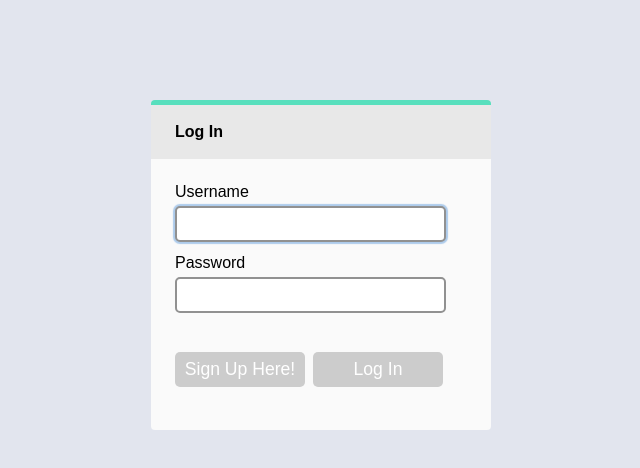
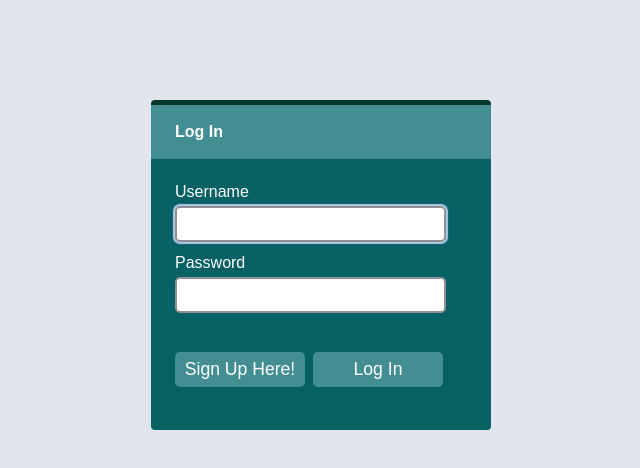
Before and after one commit to delton1994/cmps285Proj, a React (Create React App) app in the folder ProgrammingCamp.Web/: page / in a window 1280 px wide. Shown: the top 468 px of the page, without its empty margins (319-959 px from the left). Built offline with nearby package versions, Linux system fonts and the light colour scheme.

Commit message:
More colors
login form now color matched.

```diff
--- a/ProgrammingCamp.Web/src/features/authentication/Login.css
+++ b/ProgrammingCamp.Web/src/features/authentication/Login.css
@@ -1,14 +1,15 @@
 .form-container {
     visibility: visible;
-    background-color: hsl(0, 0%, 98%);
+    background-color: #066064;;
     border-radius: 4px;
-    border-top: 5px solid  hsl(165, 68%, 61%);
+    border-top: 5px solid  #00392a;
     height: 325px;
     width: 340px;
+    color:white;
 }
 
 .header {
-    background-color: hsl(0, 0%, 91%);
+    background-color: #428e92;
     padding: 18px 24px;
     margin: 0px 0px 18px 0px;
 }
@@ -23,7 +24,7 @@
 .login-button {
     position: absolute;
     align-self: flex-end;
-    background-color: hsl(165, 0%, 80%);
+    background-color: #428e92;
     border: none;
     border-radius: 5px;
     color: white;
@@ -36,11 +37,11 @@
 }
 
 .login-button:hover{
-    background-color:  hsl(165, 68%, 61%);
+    background-color:  #00392a;
 }
 
 .login-button:active, .login-button:focus {
-    box-shadow: 0px 0px 1px 1px  hsl(165, 68%, 61%);;
+    box-shadow: 0px 0px 1px 1px  #00392a;
     outline: none;
 }
 
@@ -63,12 +64,13 @@
     overflow: auto; /* Enable scroll if needed */
     background-color: rgb(0,0,0); /* Fallback color */
     background-color: rgba(0,0,0,0.4); /* Black w/ opacity */
+    color:white
 }
 
 .modal-content {
-    background-color: hsl(0, 0%, 98%);
+    background-color: #066064;
     border-radius: 4px;
-    border-top: 5px solid  hsl(165, 68%, 61%);
+    border-top: 5px solid  #00392a;
     padding: 5px;
     margin: auto;
     height: 450px;
@@ -76,7 +78,7 @@
   }
 
 .close {
-    color: #aaaaaa;
+    color: #00392a;
     float: right;
     font-size: 28px;
     font-weight: bold;
@@ -96,7 +98,7 @@
 .signUp-button {
     position: absolute;
     align-self: flex-start;
-    background-color: hsl(165, 0%, 80%);
+    background-color: #428e92;
     border: none;
     border-radius: 5px;
     color: white;
@@ -108,12 +110,12 @@
     width: 130px;
 }
 .signUp-button:hover{
-    background-color:  hsl(165, 68%, 61%);
+    background-color:  #00392a;
 }
 
 .submit-button {
     position: relative;
-    background-color: hsl(165, 0%, 80%);
+    background-color: #428e92;
     border: none;
     border-radius: 5px;
     color: white;
@@ -126,5 +128,5 @@
 }
 
 .submit-button:hover{
-    background-color:  hsl(165, 68%, 61%);
+    background-color:  #00392a;
 }
--- a/ProgrammingCamp.Web/src/features/layout/Study.css
+++ b/ProgrammingCamp.Web/src/features/layout/Study.css
@@ -33,6 +33,10 @@
     margin: 7% auto;
     line-height: 25px;
     box-shadow: 0 4px 8px 0 rgba(0, 0, 0, 0.2), 0 6px 20px 0 rgba(0, 0, 0, 0.19);
+}
+
+.center-card-question:hover{
+    cursor:pointer;
 }
 
 
@@ -82,8 +86,9 @@
 }
 
 .language-link:hover {
-    background-color: #428e92;
+    background-color: #00363a;
     color: hsl(0, 0%, 98%);
+    cursor:pointer;
 }
 
 .language-link:focus{
@@ -111,3 +116,9 @@
     padding-right: 10px;
     overflow: auto;
 }
+
+.click-text{
+    line-height: 10px;
+    font-size: 10px;
+    color: gray;
+}
--- a/ProgrammingCamp.Web/src/features/layout/Study.js
+++ b/ProgrammingCamp.Web/src/features/layout/Study.js
@@ -68,7 +68,7 @@ class Study extends Component {
 
   render() {
     return (
-      <Page header="Almost Studying..">
+      <Page header="Your Study Page">
         <div className="left-text">Languages</div>
         <div className="right-text">Quizzes</div>
         <div className="main-div">
@@ -94,26 +94,24 @@ class Study extends Component {
               this.state.answer ? this.nextQuestion() : this.showAnswer()
             }
           >
+            <span className="click-text">
+              {this.state.currentQuestion ? 'Click for Answer.' : ''}
+            </span>
             <span className="question">
               <br />
               <br />
               {this.state.currentQuestion
                 ? this.state.currentQuestion.name
-                : 'Select a language pls.'}
+                : 'Select a language please.'}
             </span>
             <br />
             <span className="answer">{this.state.answer}</span>
           </div>
-
           <div className="right-box">
             <ul className="navList">
               {this.state.languages.length &&
                 this.state.languages.map((language, index) => (
-                  <button
-                    key={index}
-                    className="language-link"
-                    onClick={() => this.getQuestions(language.id)}
-                  >
+                  <button key={index} className="language-link">
                     {language.name}
                   </button>
                 ))}
```
